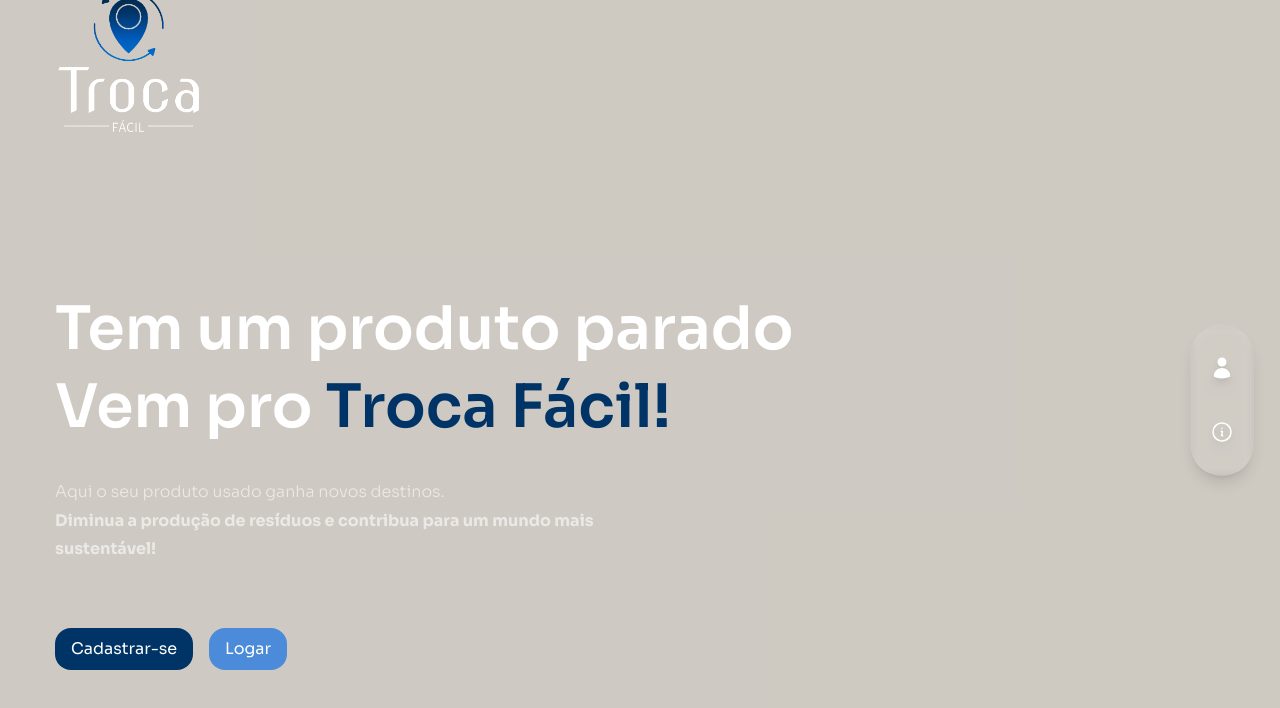
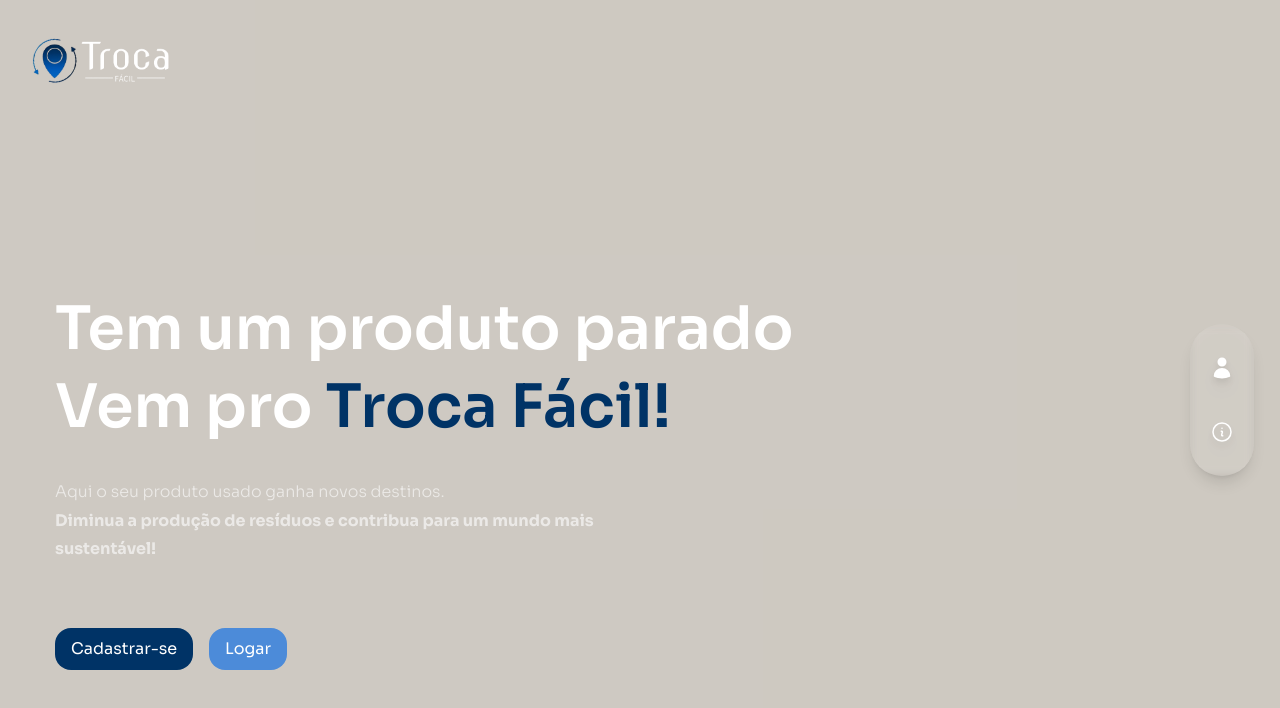
Before and after one commit to MatheusLTrindade/ProjetoIntegrador4-Frontend, a Next.js app: page / in a window 1280 px wide. Shown: the top 708 px of the page. Built offline with nearby package versions, Linux system fonts and the light colour scheme; a web font is replaced by a local one.

Commit message:
updating logo

```diff
--- a/src/components/Header.jsx
+++ b/src/components/Header.jsx
@@ -11,13 +11,15 @@
 	return (
 		<header className='absolute w-full flex items-center px-16 xl:px-0 xl:h-[90px]'>
 			<div className='container mx-auto'>
-        <div className='flex flex-col lg:flex-row justify-between items-center gap-y-6 py-8'>
+        <div className='flex justify-star items-center gap-y-6 py-8 max-sm:justify-center'>
           {/* logo */}
-          <Link href={'/'} className='z-[10] xl:mt-8'>
-            <Image src={'/logo.png'} width={150} height={48} alt='Logo Troca Fácil' priority={true}/>
+          <Link href={'/'} className='flex justify-center items-center gap-x-6 z-[10] xl:mt-8'>
+            <div className="flex justify-center items-center">
+              <Image src='/pointer.png' width={48} height={48} alt='logo' className='m-auto absolute'/>
+              <Image src='/spin.png' width={48} height={48} alt='logo' className='m-auto absolute animate-spin-reverse'/>
+            </div>
+            <Image src={'/logo_text.png'} width={92} height={48} alt='Logo Troca Fácil' priority={true}/>
           </Link>
-          {/* socials */}
-          {/* <Socials /> */}
         </div>
       </div>
 		</header>
--- a/src/components/Transition.jsx
+++ b/src/components/Transition.jsx
@@ -24,34 +24,35 @@
 	return (
 		<>
 			<motion.div
-				className='fixed top-0	bottom-0 right-full w-screen h-screen z-30 bg-orangeDark'
+				className='fixed top-0	bottom-0 right-full w-screen h-screen z-30 bg-blueDark'
 				variants={transitionVariants}
 				initial='initial'
 				animate='animate'
 				exit='exit'
-				transition={{ delay: 0.2, duration: 0.6, ease: 'easeInOut' }}
+				transition={{ delay: 0.2, duration: 0.4, ease: 'easeInOut' }}
 			>
 				<div className='flex h-full w-full items-center justify-center'>
-					<div className="flex bg-secondary/80 rounded-full w-[300px] h-[300px] shadow-xl drop-shadow-xl">
-						<Image src='/logo.png' width={200} height={200} alt='logo' className='m-auto'/>
+					<div className="flex bg-primary rounded-full w-[300px] h-[300px] shadow-xl drop-shadow-xl justify-center items-center">
+						<Image src='/pointer.png' width={200} height={200} alt='logo' className='m-auto absolute'/>
+						<Image src='/spin.png' width={200} height={200} alt='logo' className='m-auto absolute animate-spin-reverse'/>
 					</div>
 				</div>
 			</motion.div>
 			<motion.div
-				className='fixed top-0	bottom-0 right-full w-screen h-screen z-20 bg-orangeMedium'
+				className='fixed top-0	bottom-0 right-full w-screen h-screen z-20 bg-blueMedium'
 				variants={transitionVariants}
 				initial='initial'
 				animate='animate'
 				exit='exit'
-				transition={{ delay: 0.4, duration: 0.6, ease: 'easeInOut' }}
+				transition={{ delay: 0.3, duration: 0.4, ease: 'easeInOut' }}
 			></motion.div>
 			<motion.div
-				className='fixed top-0	bottom-0 right-full w-screen h-screen z-10 bg-orangeLight'
+				className='fixed top-0	bottom-0 right-full w-screen h-screen z-10 bg-blueLight'
 				variants={transitionVariants}
 				initial='initial'
 				animate='animate'
 				exit='exit'
-				transition={{ delay: 0.6, duration: 0.6, ease: 'easeInOut' }}
+				transition={{ delay: 0.4, duration: 0.4, ease: 'easeInOut' }}
 			></motion.div>
 		</>
 	);
```
